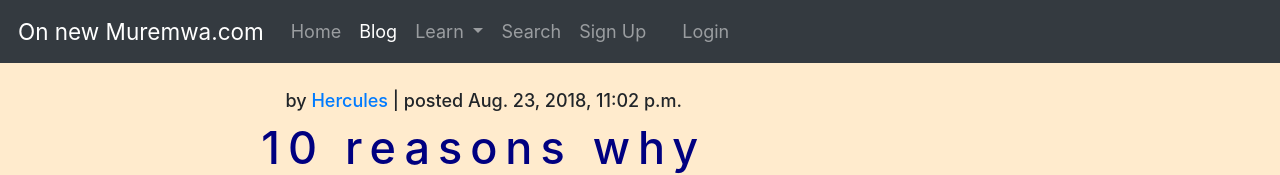
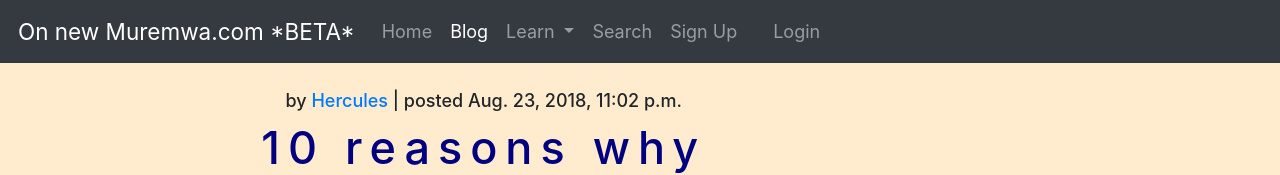
Before and after one commit to muremwa/Manhattan, a Django app: a page that uses muremwa/templates/base.html in a window 1280 px wide. Shown: the top 175 px of the page. Run offline with Django 3.2, Linux system fonts and the light colour scheme; data comes from the database, SQL or seed files in the repository; both versions use the stored data as it was after the commit; some libraries are stand-ins or nearby versions.

Commit message:
Thursday night

```diff
--- a/blog/forms.py
+++ b/blog/forms.py
@@ -15,7 +15,7 @@ class CommentImageForm(forms.ModelForm):
 
     class Meta:
         model = Comment
-        fields = ('comment_image',)
+        fields = ('comment_image', 'image_caption')
 
 
 # profile form
--- a/blog/models.py
+++ b/blog/models.py
@@ -85,6 +85,7 @@ class Entry(models.Model):
 class Comment(models.Model):
     comment_text = models.CharField(null=False, max_length=140)
     comment_image = models.FileField(null=True, blank=True)
+    image_caption = models.CharField(null=True, blank=True, max_length=200)
     post = models.ForeignKey(Post, on_delete=models.CASCADE)
     user = models.ForeignKey(Profile, on_delete=models.CASCADE, null=False)
     time = models.DateTimeField(null=False, auto_now=True)
--- a/blog/static/blog/scripts/posts.js
+++ b/blog/static/blog/scripts/posts.js
@@ -19,7 +19,6 @@ $(document).on('submit', '#comment-form', function(e){
         data: {
             comment:$("#id_comment_text").val(),
             id: pk,
-            // image:document.getElementById("id_comment_image").files[0],
             csrfmiddlewaretoken:$("input[name=csrfmiddlewaretoken]").val()
         },
         success: function(){
--- a/blog/templates/blog/comments.html
+++ b/blog/templates/blog/comments.html
@@ -19,7 +19,6 @@
     {% else %}
         <a href="{% url 'login' %}?next={% url 'post' post.id %}" class="btn btn-success">Log in to comment</a>
     {% endif %}
-
 
     <!-- All comments -->
     <script type="text/javascript">var allCommentsUrl = "{% url 'all-comments' %}"; var token = "{% csrf_token %}";</script>
--- a/blog/views.py
+++ b/blog/views.py
@@ -5,7 +5,7 @@ from django.contrib.auth.decorators import login_required
 from .forms import CommentForm, CommentImageForm
 from django.db.models import Q
 from django.http import HttpResponse, JsonResponse
-from django.views import generic, View
+from django.views import generic
 
 # all blogs
 def index(request):
--- a/muremwa/templates/base.html
+++ b/muremwa/templates/base.html
@@ -15,7 +15,7 @@
 <body>
 
         <nav id="navbar" class="navbar navbar-expand-lg navbar-dark bg-dark">
-            <a class="navbar-brand" href="#">On new Muremwa.com</a>
+            <a class="navbar-brand" href="#">On new Muremwa.com *BETA*</a>
             <button class="navbar-toggler" type="button" data-toggle="collapse" data-target="#navbarSupportedContent" aria-controls="navbarSupportedContent" aria-expanded="false" aria-label="Toggle navigation">
               <span class="navbar-toggler-icon"></span>
             </button>
```
Also changed, not shown: blog/migrations/0026_comment_image_caption.py (added), db.sqlite3, media/batman_bruce_wayne_art_black_superhero_99525_1366x768.jpg (added), media/xbox_project_scorpio-1366x768.jpg (added).
